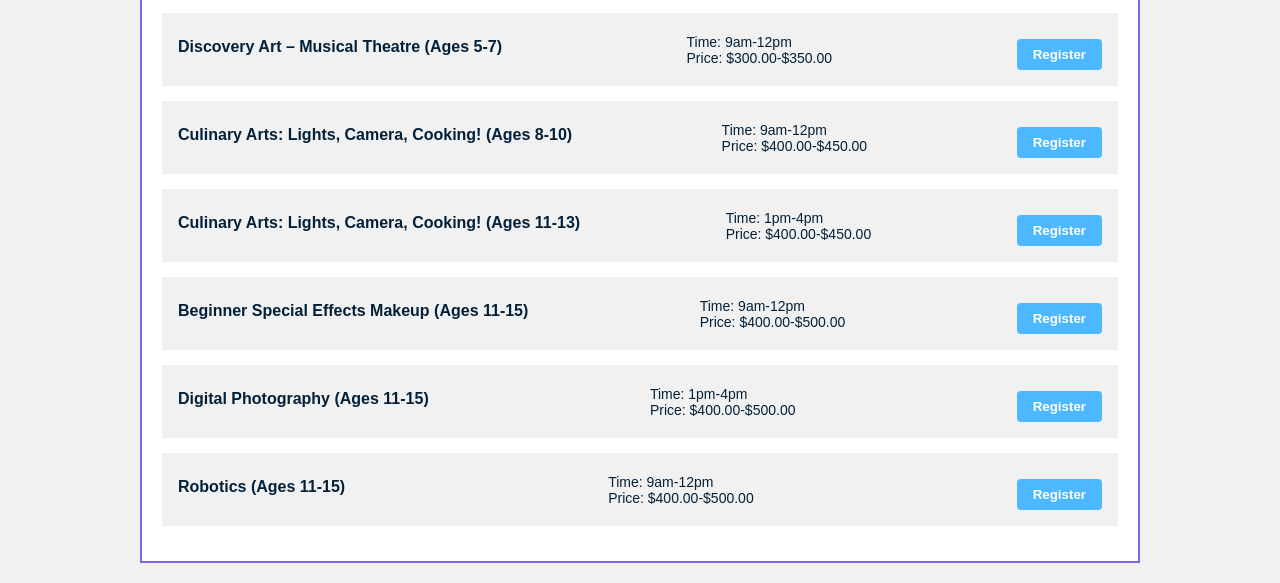
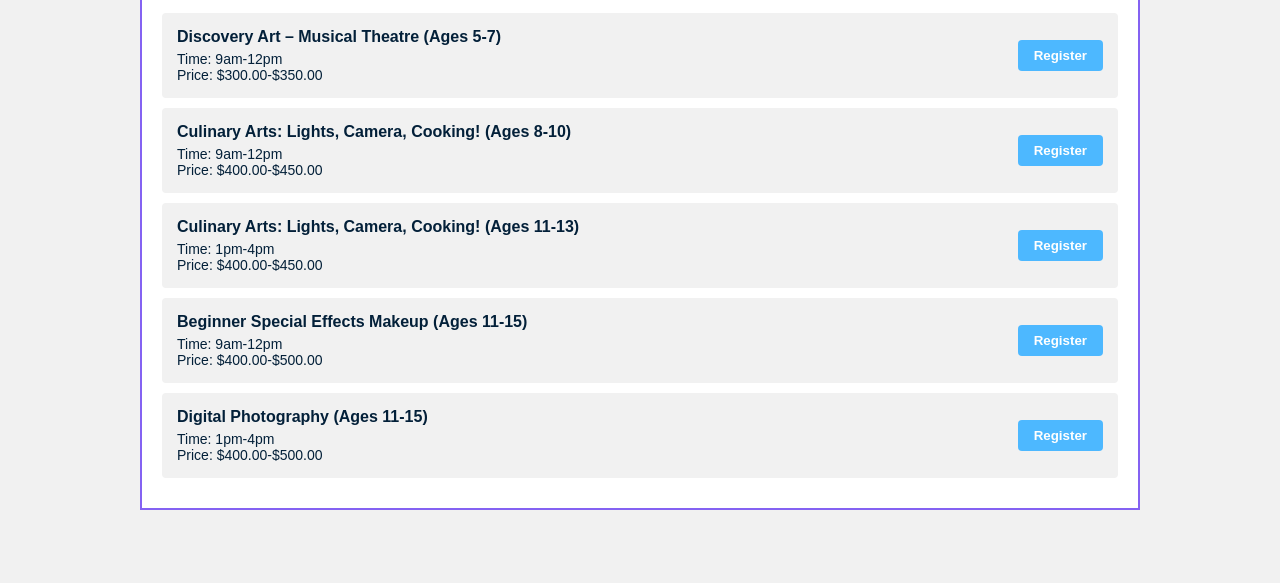
Before and after one commit to vlin39/responsive-redesign-ocsa-page, a plain HTML site: page index.html in a window 1280 px wide. Shown: the part 354-937 px from the top of the page. After the commit the page ends 884 px from the top, so only its background shows below. Drawn offline with Linux system fonts and the light colour scheme.

Commit message:
something

```diff
--- a/index.html
+++ b/index.html
@@ -9,7 +9,7 @@
 <body>
     <header>
         <div class="logo">
-            <img src="logo.png" alt="CSA Arts Academy Logo">
+            <img src="csarts_academy_logo_transparent.png" alt="CSA Arts Academy Logo">
         </div>
         <nav>
             <ul>
@@ -39,39 +39,44 @@
                 <p>Registration Dates: Jul 7, 2025 – Jul 11, 2025</p>
             </div>
 
+            <!-- CLASS CARDS -->
             <div class="class-card">
+                <div class="class-info">
                     <h3>Discovery Art – Musical Theatre (Ages 5-7)</h3>
                     <p>Time: 9am-12pm<br>Price: $300.00-$350.00</p>
+                </div>
                 <button>Register</button>
             </div>
 
             <div class="class-card">
+                <div class="class-info">
                     <h3>Culinary Arts: Lights, Camera, Cooking! (Ages 8-10)</h3>
                     <p>Time: 9am-12pm<br>Price: $400.00-$450.00</p>
+                </div>
                 <button>Register</button>
             </div>
 
             <div class="class-card">
+                <div class="class-info">
                     <h3>Culinary Arts: Lights, Camera, Cooking! (Ages 11-13)</h3>
                     <p>Time: 1pm-4pm<br>Price: $400.00-$450.00</p>
+                </div>
                 <button>Register</button>
             </div>
 
             <div class="class-card">
+                <div class="class-info">
                     <h3>Beginner Special Effects Makeup (Ages 11-15)</h3>
                     <p>Time: 9am-12pm<br>Price: $400.00-$500.00</p>
+                </div>
                 <button>Register</button>
             </div>
 
             <div class="class-card">
+                <div class="class-info">
                     <h3>Digital Photography (Ages 11-15)</h3>
                     <p>Time: 1pm-4pm<br>Price: $400.00-$500.00</p>
-                <button>Register</button>
                 </div>
-
-            <div class="class-card">
-                <h3>Robotics (Ages 11-15)</h3>
-                <p>Time: 9am-12pm<br>Price: $400.00-$500.00</p>
                 <button>Register</button>
             </div>
         </section>
--- a/style.css
+++ b/style.css
@@ -1,4 +1,3 @@
-/* Color palette */
 :root {
     --navy: #032039;
     --white: #ffffff;
@@ -28,7 +27,8 @@ header {
 }
 
 .logo img {
-    height: 40px;
+    height: 60px;
+    margin-right: 20px;
 }
 
 nav {
@@ -88,23 +88,22 @@ main {
 }
 
 .class-card {
-    border: 1px solid var(--lightgray);
-    background: var(--lightgray);
-    padding: 15px;
-    margin: 15px 0;
     display: flex;
     justify-content: space-between;
     align-items: center;
-    flex-wrap: wrap;
+    background: var(--lightgray);
+    padding: 15px;
+    margin: 10px 0;
+    border-radius: 4px;
 }
 
-.class-card h3 {
-    margin: 0 0 5px 0;
+.class-info h3 {
+    margin: 0;
     font-size: 16px;
 }
 
-.class-card p {
-    margin: 0;
+.class-info p {
+    margin: 5px 0 0 0;
     font-size: 14px;
 }
 
@@ -116,7 +115,11 @@ main {
     cursor: pointer;
     border-radius: 4px;
     font-weight: bold;
-    margin-top: 10px;
+    transition: background 0.3s;
+}
+
+.class-card button:hover {
+    background: #2aaaff;
 }
 
 @media (max-width: 768px) {
@@ -124,8 +127,14 @@ main {
         flex-direction: column;
         gap: 10px;
     }
+
     .class-card {
         flex-direction: column;
         align-items: flex-start;
     }
+
+    .class-card button {
+        align-self: flex-end;
+        margin-top: 10px;
+    }
 }
```
Lines whose indentation alone changed are shown as unchanged.
